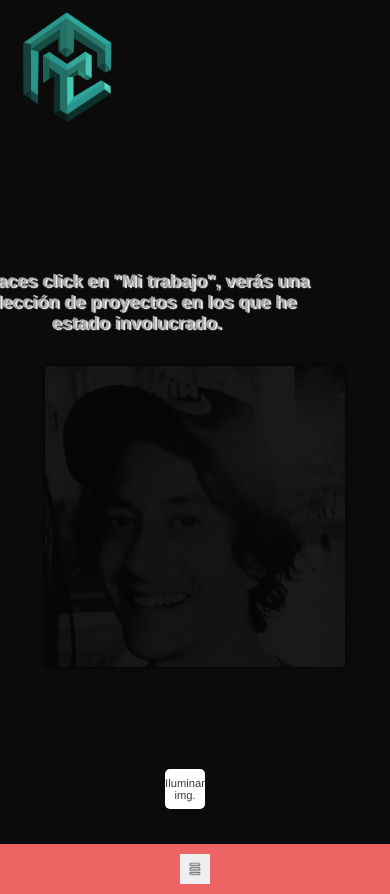
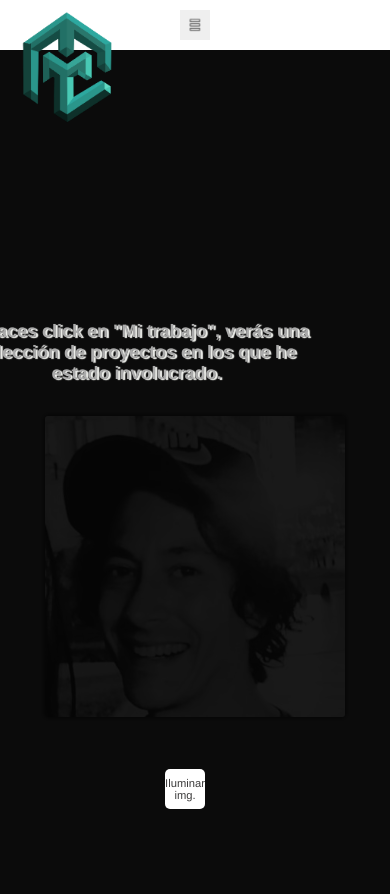
Before and after one commit to PedroCavataio/PFC_Portfolio, a React (Create React App) app: page /landing in a window 390 px wide. Built offline with nearby package versions, Linux system fonts and the light colour scheme.

Commit message:
responsive menu

```diff
--- a/src/landingPage/landingPage.jsx
+++ b/src/landingPage/landingPage.jsx
@@ -3,6 +3,7 @@ import { useNavigate, useParams } from "react-router-dom";
 import "./landinPage.styles.css";
 import Nav from "../nav/nav";
 import Foto from "../assets/fotoPedro.jpg";
+
 
 const Landing = ({ userName }) => {
   const navigate = useNavigate();
@@ -54,12 +55,16 @@ const Landing = ({ userName }) => {
     setBrightness(0.05);
   };
 
+
+
   return (
+
     <>
+    <Nav />
       <div className={fondoPorEstacion()}>
+
         <h1 className="fraseLanding">
-          Si haces click en "Mi trabajo", verás una selección de proyectos en
-          los que he estado involucrado.
+        Si haces click en "Mi trabajo", verás una selección de proyectos en los que he estado involucrado.
         </h1>
 
         <div class="foto-container">
@@ -79,7 +84,8 @@ const Landing = ({ userName }) => {
         </div>
       </div>
 
-      <Nav />
+
+
     </>
   );
 };
--- a/src/nav/nav.styles.css
+++ b/src/nav/nav.styles.css
@@ -10,7 +10,7 @@
   align-items: center;
   padding: 10px; /* Añade espaciado interior para los elementos dentro de la barra */
   font-family: 'Franklin Gothic Medium', 'Arial Narrow', Arial, sans-serif;
-  }
+    }
 
   .barras {
     display: none;
@@ -58,7 +58,7 @@
 
   @media(max-width: 850px){
     .barras{
-        background: rgb(237, 100, 100);
+        background: rgba(237, 100, 100, 0);
         display: block;
     }
 
```
